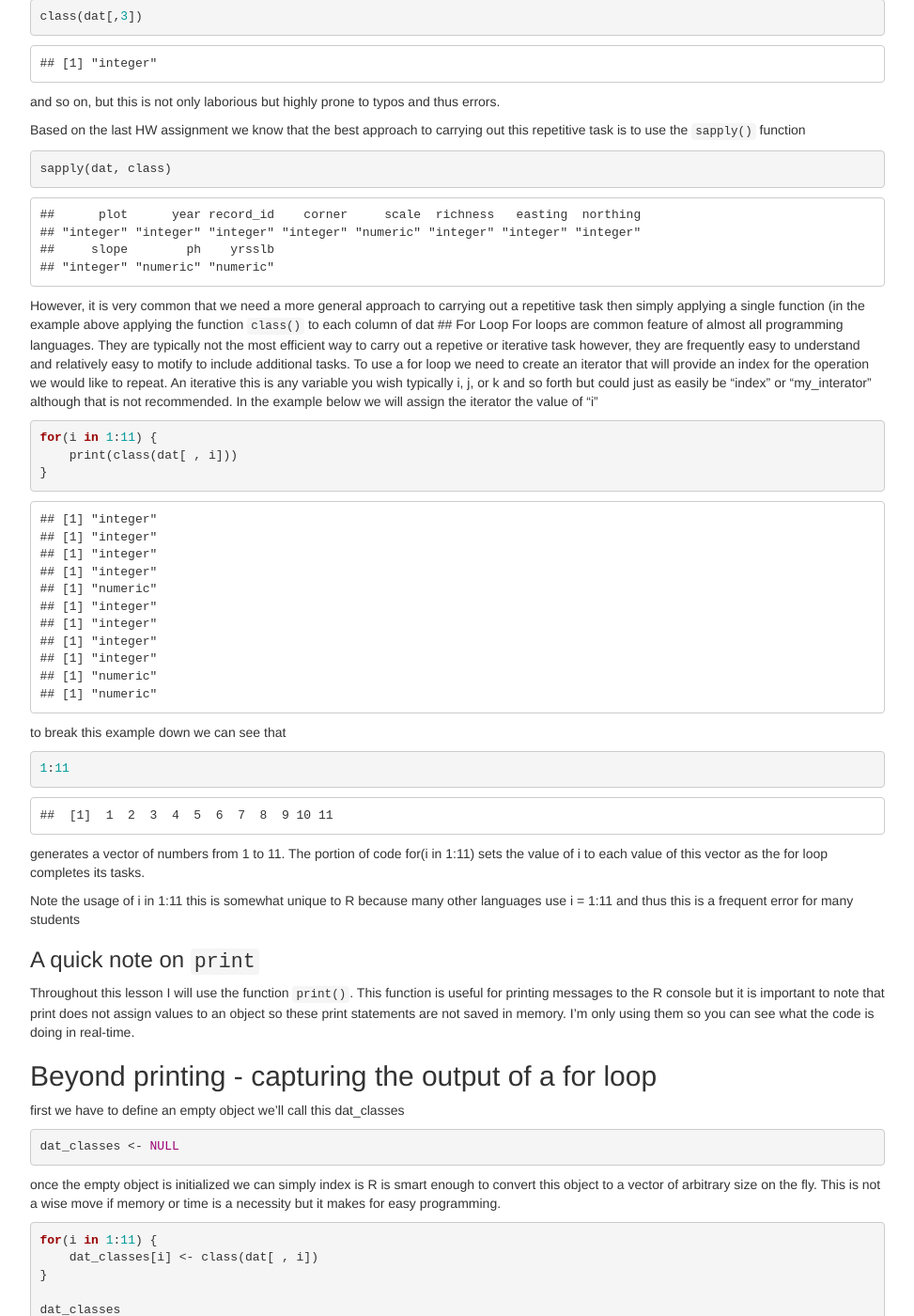
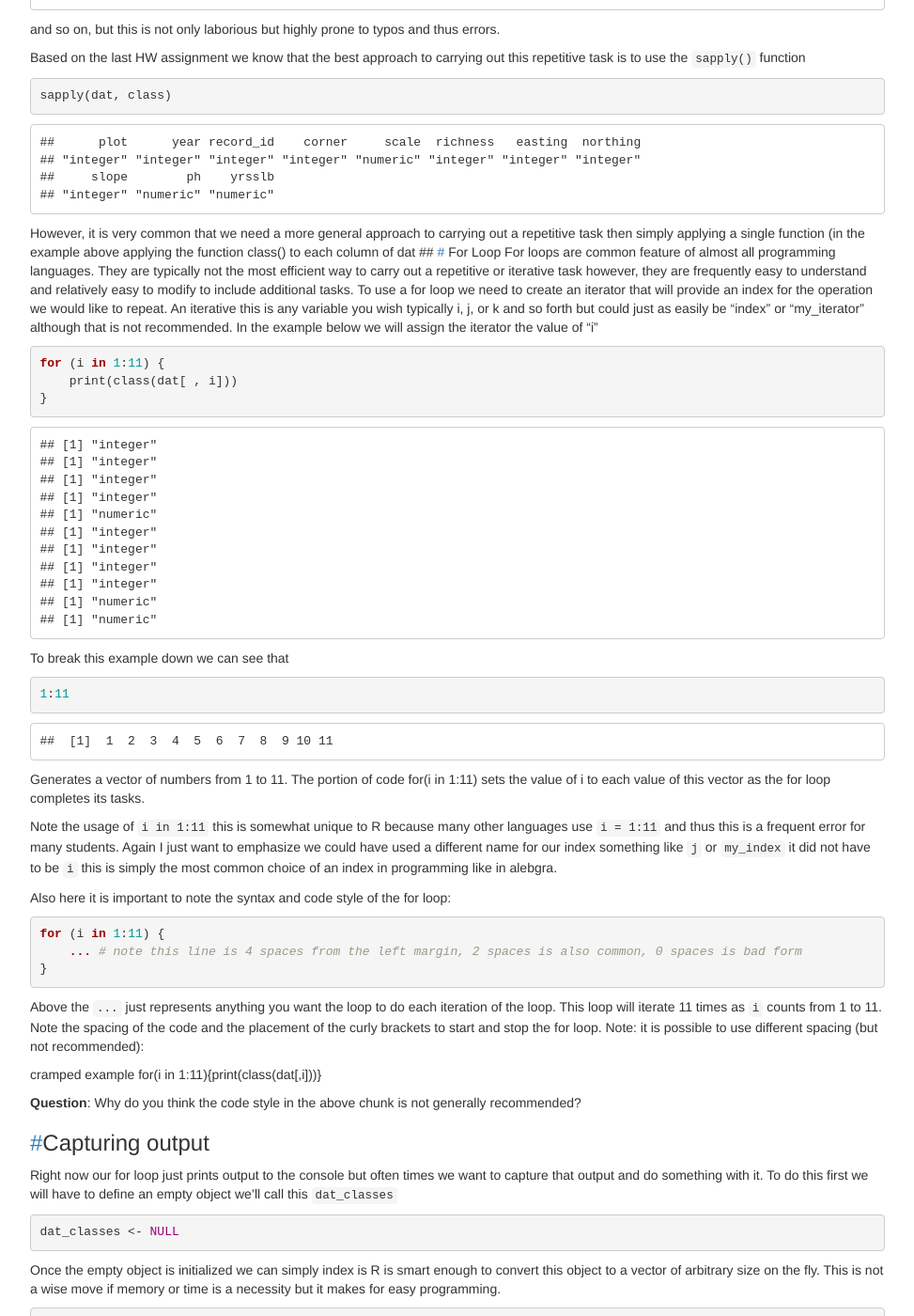
Before and after one commit to dmcglinn/quant_methods, a Jekyll site: the page lessons/R_intermediate.html, which Jekyll copies as it is, in a window 1280 px wide and 1400 px high, scrolled down 1056 px. Shown: the whole window at 94% size, without its empty margins (153-1126 px from the left). Built offline with Jekyll 4.4.1, drawn with Linux system fonts in a browser that asks for light colours; some of the changed text lies outside the part shown.

Commit message:
Make R interemidate lesson .R script inline with the .Rmd file which was much more complete.

```diff
--- a/lessons/R_intermediate.html
+++ b/lessons/R_intermediate.html
@@ -364,7 +364,7 @@ pre code {
 
 <h1 class="title toc-ignore">R intermediate</h1>
 <h4 class="author">Dan McGlinn</h4>
-<h4 class="date">First created on 2015-01-29. Updated on 2023-01-17</h4>
+<h4 class="date">First created on 2015-01-29. Updated on 2023-01-18</h4>
 
 </div>
 
@@ -376,38 +376,29 @@ pre code {
 <div id="lesson-outline" class="section level2">
 <h2>Lesson Outline</h2>
 <ul>
-<li><a href="#rep">Programming for repetitive tasks</a></li>
-<li><a href="#for">For loops</a>
+<li><a href="#rep">Programming for repetitive tasks</a>
 <ul>
+<li><a href="#for">For loops</a></li>
 <li><a href="#cap">Capturing output</a></li>
 <li><a href="#gen">Make loops general</a></li>
-</ul></li>
-<li><a href="#if">If statements</a>
-<ul>
+<li><a href="#if">If statements</a></li>
 <li><a href="#else">Else statements</a></li>
 <li><a href="#nest">Nested operations</a></li>
 <li><a href="#elseif">Else if statements</a></li>
-</ul></li>
 <li><a href="#fun">Define Functions</a></li>
 <li><a href="#debug">Debug Functions</a></li>
 <li><a href="#doc">Document Functions</a></li>
+</ul></li>
 </ul>
-<p>specify that the root directory should be the parent directory of
-where this script is stored this is because this .Rmd file is in
-./quant_methods/lessons and the data file that will be read into is
-located in ./quant_methods/data . If your data file located in the same
-directory as or in a subdirectory of your .Rmd file then you don’t need
-to specify this.</p>
-<pre class="r"><code>knitr::opts_knit$set(root.dir = &#39;../&#39;)</code></pre>
 <p>The goals of this lesson are to increase student’s familiarity with
 the R programming language by discussing how to control program flow and
 use functions read in some data to work with</p>
-<pre class="r"><code>dat &lt;- read.csv(&#39;./data/tgpp.csv&#39;)
-# or equally
-dat &lt;- read.csv(&#39;https://raw.githubusercontent.com/dmcglinn/quant_methods/gh-pages/data/tgpp.csv&#39;)</code></pre>
+<pre class="r"><code>dat &lt;- read.csv(&#39;./data/tgpp.csv&#39;)</code></pre>
+<p>or equally</p>
+<pre class="r"><code>dat &lt;- read.csv(&#39;https://raw.githubusercontent.com/dmcglinn/quant_methods/gh-pages/data/tgpp.csv&#39;)</code></pre>
 </div>
-<div id="programming-for-repetitive-tasks" class="section level2">
-<h2>Programming for repetitive tasks</h2>
+<div id="programming-for-repetive-tasks" class="section level2">
+<h2><a href="#rep" name="rep">#</a> Programming for repetive tasks</h2>
 <p>Frequently in programming you have to carry out repetitive tasks for
 example you might want to know what the class of column of a data.frame
 you could simply write this as</p>
@@ -429,17 +420,18 @@ function</p>
 ## &quot;integer&quot; &quot;numeric&quot; &quot;numeric&quot;</code></pre>
 <p>However, it is very common that we need a more general approach to
 carrying out a repetitive task then simply applying a single function
-(in the example above applying the function <code>class()</code> to each
-column of dat ## For Loop For loops are common feature of almost all
-programming languages. They are typically not the most efficient way to
-carry out a repetive or iterative task however, they are frequently easy
-to understand and relatively easy to motify to include additional tasks.
-To use a for loop we need to create an iterator that will provide an
-index for the operation we would like to repeat. An iterative this is
-any variable you wish typically i, j, or k and so forth but could just
-as easily be “index” or “my_interator” although that is not recommended.
-In the example below we will assign the iterator the value of “i”</p>
-<pre class="r"><code>for(i in 1:11) {
+(in the example above applying the function class() to each column of
+dat ## <a href="#for" name="for">#</a> For Loop For loops are common
+feature of almost all programming languages. They are typically not the
+most efficient way to carry out a repetitive or iterative task however,
+they are frequently easy to understand and relatively easy to modify to
+include additional tasks. To use a for loop we need to create an
+iterator that will provide an index for the operation we would like to
+repeat. An iterative this is any variable you wish typically i, j, or k
+and so forth but could just as easily be “index” or “my_iterator”
+although that is not recommended. In the example below we will assign
+the iterator the value of “i”</p>
+<pre class="r"><code>for (i in 1:11) {
     print(class(dat[ , i]))
 }</code></pre>
 <pre><code>## [1] &quot;integer&quot;
@@ -453,70 +445,86 @@ In the example below we will assign the iterator the value of “i”</p>
 ## [1] &quot;integer&quot;
 ## [1] &quot;numeric&quot;
 ## [1] &quot;numeric&quot;</code></pre>
-<p>to break this example down we can see that</p>
+<p>To break this example down we can see that</p>
 <pre class="r"><code>1:11</code></pre>
 <pre><code>##  [1]  1  2  3  4  5  6  7  8  9 10 11</code></pre>
-<p>generates a vector of numbers from 1 to 11. The portion of code for(i
+<p>Generates a vector of numbers from 1 to 11. The portion of code for(i
 in 1:11) sets the value of i to each value of this vector as the for
 loop completes its tasks.</p>
-<p>Note the usage of i in 1:11 this is somewhat unique to R because many
-other languages use i = 1:11 and thus this is a frequent error for many
-students</p>
-<div id="a-quick-note-on-print" class="section level3">
-<h3>A quick note on <code>print</code></h3>
-<p>Throughout this lesson I will use the function <code>print()</code>.
-This function is useful for printing messages to the R console but it is
-important to note that print does not assign values to an object so
-these print statements are not saved in memory. I’m only using them so
-you can see what the code is doing in real-time.</p>
-</div>
-</div>
-<div id="beyond-printing---capturing-the-output-of-a-for-loop" class="section level2">
-<h2>Beyond printing - capturing the output of a for loop</h2>
-<p>first we have to define an empty object we’ll call this
-dat_classes</p>
+<p>Note the usage of <code>i in 1:11</code> this is somewhat unique to R
+because many other languages use <code>i = 1:11</code> and thus this is
+a frequent error for many students. Again I just want to emphasize we
+could have used a different name for our index something like
+<code>j</code> or <code>my_index</code> it did not have to be
+<code>i</code> this is simply the most common choice of an index in
+programming like in alebgra.</p>
+<p>Also here it is important to note the syntax and code style of the
+for loop:</p>
+<pre class="r"><code>for (i in 1:11) {
+    ... # note this line is 4 spaces from the left margin, 2 spaces is also common, 0 spaces is bad form
+}</code></pre>
+<p>Above the <code>...</code> just represents anything you want the loop
+to do each iteration of the loop. This loop will iterate 11 times as
+<code>i</code> counts from 1 to 11. Note the spacing of the code and the
+placement of the curly brackets to start and stop the for loop. Note: it
+is possible to use different spacing (but not recommended):</p>
+<p>cramped example for(i in 1:11){print(class(dat[,i]))}</p>
+<p><strong>Question</strong>: Why do you think the code style in the
+above chunk is not generally recommended?</p>
+<div id="capturing-output" class="section level3">
+<h3><a href="#cap" name="cap">#</a>Capturing output</h3>
+<p>Right now our for loop just prints output to the console but often
+times we want to capture that output and do something with it. To do
+this first we will have to define an empty object we’ll call this
+<code>dat_classes</code></p>
 <pre class="r"><code>dat_classes &lt;- NULL</code></pre>
-<p>once the empty object is initialized we can simply index is R is
+<p>Once the empty object is initialized we can simply index is R is
 smart enough to convert this object to a vector of arbitrary size on the
 fly. This is not a wise move if memory or time is a necessity but it
 makes for easy programming.</p>
-<pre class="r"><code>for(i in 1:11) {
+<pre class="r"><code>for (i in 1:11) {
   dat_classes[i] &lt;- class(dat[ , i])
 }
 
 dat_classes</code></pre>
 <pre><code>##  [1] &quot;integer&quot; &quot;integer&quot; &quot;integer&quot; &quot;integer&quot; &quot;numeric&quot; &quot;integer&quot; &quot;integer&quot;
 ##  [8] &quot;integer&quot; &quot;integer&quot; &quot;numeric&quot; &quot;numeric&quot;</code></pre>
-<p>Alternatively you can concatenate but the first approach is a bit
+<p>alternatively you can concatenate but the first approach is a bit
 cleaner</p>
-<pre class="r"><code>dat_classes = NULL
-for(i in 1:11) {
+<pre class="r"><code>dat_classes &lt;- NULL
+for (i in 1:11) {
   dat_classes &lt;- c(dat_classes, class(dat[ , i]))
 }</code></pre>
-<p>The gold star approach to this is to set aside exactly how much
+<p>the gold star approach to this is to set aside exactly how much
 memory you will need in your holder variable. In our case this is a
 vector of strings 11 elements long so we can use:</p>
 <pre class="r"><code>dat_classes &lt;- vector(&quot;character&quot;, 11)
-for(i in 1:11) {
+for (i in 1:11) {
   dat_classes[i] &lt;- class(dat[ , i])
 }</code></pre>
 <p>The three approaches above all give the same results but the third
 approach is typically considered best practice and the first approach is
 probably the easiest to read. We’ll use the first approach for the
-reminder of this lesson ## make your loops general in other words you
-don’t want it to break if the number of columns of dat changes</p>
+reminder of this lesson.</p>
+</div>
+<div id="make-your-loops-general" class="section level3">
+<h3><a href="#gen" name="gen">#</a>Make your loops general</h3>
+<p>You don’t want it to break if the number of columns of dat changes so
+you need to write the loop such that it will always count to the
+appropriate number of columns in dat</p>
 <pre class="r"><code>dat_classes &lt;- NULL
-for(i in 1:ncol(dat)) {
+for (i in 1:ncol(dat)) {
   dat_classes[i] &lt;- class(dat[ , i])
 }</code></pre>
 </div>
+</div>
 <div id="if-statements" class="section level2">
-<h2>if statements</h2>
+<h2><a href="#if" name="if">#</a> If statements</h2>
 <p>If statements, like for loops, are a staple of programming. They
 allow the user to specify that a particular task be executed based on a
 logical TRUE / FALSE test.</p>
 <pre class="r"><code>dat_classes &lt;- NULL
-for(i in 1:ncol(dat)) {
+for (i in 1:ncol(dat)) {
   dat_classes[i] &lt;- class(dat[ , i])
   if(dat_classes[i] == &quot;integer&quot;) {
     print(&#39;sweet!&#39;)
@@ -532,13 +540,15 @@ for(i in 1:ncol(dat)) {
 ## [1] &quot;sweet!&quot;</code></pre>
 <p>Note above because this if statement is only a single line it is not
 required that we include the brackets {} however it does make it more
-explicit to a reader what your code is doing ## else statement You can
-use an else clause to specify an alternative task to be carried out if
-the logical test is FALSE.</p>
-<pre class="r"><code>dat_classes = NULL
-for(i in 1:ncol(dat)) {
+explicit to a reader what your code is doing</p>
+<div id="else-statement" class="section level3">
+<h3><a href="#else" name="else">#</a> Else statement</h3>
+<p>You can use an else clause to specify an alternative task to be
+carried out if the logical test is FALSE.</p>
+<pre class="r"><code>dat_classes &lt;- NULL
+for (i in 1:ncol(dat)) {
   dat_classes[i] &lt;- class(dat[ , i])
-    if (dat_classes[i] == &quot;integer&quot;) {
+  if(dat_classes[i] == &quot;integer&quot;) {
     print(&#39;sweet!&#39;)
   }
   else {
@@ -556,18 +566,16 @@ for(i in 1:ncol(dat)) {
 ## [1] &quot;sweet!&quot;
 ## [1] &quot;sour&quot;
 ## [1] &quot;sour&quot;</code></pre>
-</div>
-<div id="nested-ifs" class="section level2">
-<h2>nested ifs</h2>
-<p>You can nest if statements (and for loops) within one another</p>
-<pre class="r"><code>dat_classes = NULL
-for(i in 1:ncol(dat)) {
+<p>###<a href="#nest" name="nest">#</a>Nested statements You can nest if
+statements (and for loops) within one another</p>
+<pre class="r"><code>dat_classes &lt;- NULL
+for (i in 1:ncol(dat)) {
   dat_classes[i] &lt;- class(dat[ , i])
   if (dat_classes[i] == &quot;integer&quot;) {
     print(&#39;sweet!&#39;)
   }
   else {
-        if(dat_classes[i] == &#39;factor&#39;) {
+    if (dat_classes[i] == &#39;factor&#39;) {
       print(&#39;ok&#39;)
     }
     else {
@@ -586,12 +594,15 @@ for(i in 1:ncol(dat)) {
 ## [1] &quot;sweet!&quot;
 ## [1] &quot;sour&quot;
 ## [1] &quot;sour&quot;</code></pre>
-<p>alternatively we can use an else if statement which are sometimes a
-bit easier to read</p>
-<pre class="r"><code>dat_classes = NULL
-for(i in 1:ncol(dat)) {
-    dat_classes[i] = class(dat[ , i])
-    if(dat_classes[i] == &quot;integer&quot;) {
+</div>
+<div id="else-if-statement" class="section level3">
+<h3><a href="#elseif" name="elseif">#</a>Else if statement</h3>
+<p>An alternative to the above syntax is to use an else if statement
+which are sometimes a bit easier to read</p>
+<pre class="r"><code>dat_classes &lt;- NULL
+for (i in 1:ncol(dat)) {
+  dat_classes[i] &lt;- class(dat[ , i])
+  if (dat_classes[i] == &quot;integer&quot;) {
     print(&#39;sweet!&#39;)
   }
   else if (dat_classes[i] == &#39;factor&#39;) {
@@ -612,13 +623,15 @@ for(i in 1:ncol(dat)) {
 ## [1] &quot;sweet!&quot;
 ## [1] &quot;sour&quot;
 ## [1] &quot;sour&quot;</code></pre>
-<p>In one liner situations you can also use the function ifelse()</p>
+<p>In one liner situations you can also use the function
+<code>ifelse()</code></p>
 <pre class="r"><code>x &lt;- 1:10
 ifelse(x &gt; 5 , &#39;sweet!&#39;, &#39;sour!&#39;)</code></pre>
 <pre><code>##  [1] &quot;sour!&quot;  &quot;sour!&quot;  &quot;sour!&quot;  &quot;sour!&quot;  &quot;sour!&quot;  &quot;sweet!&quot; &quot;sweet!&quot; &quot;sweet!&quot;
 ##  [9] &quot;sweet!&quot; &quot;sweet!&quot;</code></pre>
-<pre class="r"><code>for(i in x) {
-    if(i &gt; 5)
+<p>Which produces the same result as:</p>
+<pre class="r"><code>for (i in x) {
+  if (i &gt; 5)
     print(&#39;sweet&#39;)
   else
     print(&#39;sour&#39;)
@@ -634,20 +647,21 @@ ifelse(x &gt; 5 , &#39;sweet!&#39;, &#39;sour!&#39;)</code></pre>
 ## [1] &quot;sweet&quot;
 ## [1] &quot;sweet&quot;</code></pre>
 </div>
-<div id="functions" class="section level2">
-<h2>Functions</h2>
+</div>
+<div id="define-functions" class="section level2">
+<h2><a href="#fun" name="fun">#</a>Define functions</h2>
 <p>Functions are one of the most important objects for unlocking R’s
-power. The provide a way to modularize repetive tasks that we need for
+power. The provide a way to modularize repetitive tasks that we need for
 our analyses. For example we can take the for loop that we wrote above
 which works on the data.frame called “dat” and place it in a function so
 that the same code can work on any data.frame we provide it. Function
 names should be verbs when possible and also avoid other known R
 function names when known.</p>
-<pre class="r"><code>eval_class = function(x) {
-    dat_classes = NULL
-    for(i in 1:ncol(x)) {
-        dat_classes[i] = class(x[ , i])
-        if(dat_classes[i] == &quot;integer&quot;) {
+<pre class="r"><code>eval_class &lt;- function(x) {
+    dat_classes &lt;- NULL
+    for (i in 1:ncol(x)) {
+        dat_classes[i] &lt;- class(x[ , i])
+        if (dat_classes[i] == &quot;integer&quot;) {
             print(&#39;sweet!&#39;)
         }
         else if (dat_classes[i] == &#39;factor&#39;) {
@@ -658,12 +672,9 @@ function names when known.</p>
         }
     }
     return(dat_classes)
-}</code></pre>
-<p>above the only change we have made to our for loop is to substitute
-the object name <code>dat</code> for <code>x</code>. For our function
-<code>eval_class()</code>, <code>x</code> is a variable or argument. we
-can test our function by providing by using dat</p>
-<pre class="r"><code>eval_class(dat)</code></pre>
+}
+
+eval_class(dat)</code></pre>
 <pre><code>## [1] &quot;sweet!&quot;
 ## [1] &quot;sweet!&quot;
 ## [1] &quot;sweet!&quot;
@@ -677,7 +688,12 @@ can test our function by providing by using dat</p>
 ## [1] &quot;sour&quot;</code></pre>
 <pre><code>##  [1] &quot;integer&quot; &quot;integer&quot; &quot;integer&quot; &quot;integer&quot; &quot;numeric&quot; &quot;integer&quot; &quot;integer&quot;
 ##  [8] &quot;integer&quot; &quot;integer&quot; &quot;numeric&quot; &quot;numeric&quot;</code></pre>
-<p>what if <code>dat</code> had twice as many columns</p>
+<p>Above the only change we have made to our for loop is to substitute
+the object name <code>dat</code> for <code>x</code>. For our function
+<code>eval_class()</code>, <code>x</code> is a variable or argument.
+Additionally we added the line <code>return(dat_classes</code> which
+ensures that the object is output by the function</p>
+<p>What if dat had twice as many columns?</p>
 <pre class="r"><code>dbl_dat &lt;- cbind(dat, dat)
 
 eval_class(dbl_dat)</code></pre>
@@ -713,10 +729,10 @@ has to be a data.frame or a matrix object other types should return an
 error with a reasonable explanation</p>
 <pre class="r"><code>eval_class &lt;- function(x) {
     if (class(x) %in% c(&#39;data.frame&#39;, &#39;matrix&#39;)){
-        x_classes = NULL
-        for(i in 1:ncol(x)) {
-            x_classes[i] = class(x[ , i])
-            if(x_classes[i] == &quot;integer&quot;) {
+        x_classes &lt;- NULL
+        for (i in 1:ncol(x)) {
+            x_classes[i] &lt;- class(x[ , i])
+            if (x_classes[i] == &quot;integer&quot;) {
                 print(&#39;sweet!&#39;)
             }
             else if (x_classes[i] == &#39;factor&#39;) {
@@ -732,15 +748,57 @@ error with a reasonable explanation</p>
     }
     return(x_classes)
 }</code></pre>
-<p>now let’s provide the function a vector and have it fail gracefully
-with an informative error message</p>
-<pre class="r"><code>my_vec &lt;- 1:10
-eval_class(my_vec)</code></pre>
-<pre><code>## Error in eval_class(my_vec): x must be either a data.frame or matrix</code></pre>
-<p>debug functions using</p>
-<pre class="r"><code>debug(eval_class)</code></pre>
-<p>you have to turn off the debugger when your done</p>
-<pre class="r"><code>undebug(eval_class)</code></pre>
+<pre class="r"><code>my_obj &lt;- 1:10
+eval_class(my_obj)</code></pre>
+<pre><code>## Error in eval_class(my_obj): x must be either a data.frame or matrix</code></pre>
+</div>
+<div id="debug-functions" class="section level2">
+<h2><a href="#debug" name="debug">#</a>Debug functions</h2>
+<p>To debug your function in R use the functions <code>debug()</code>
+and <code>undebug()</code>. Rstudio has made the debugging experience
+for R users much better than previously. Try out the following lines of
+code</p>
+<pre class="r"><code>debug(eval_class)
+eval_class(dat)
+undebug(eval_class)</code></pre>
+</div>
+<div id="document-functions" class="section level2">
+<h2><a href="#doc" name="doc">#</a>Document functions</h2>
+<p>Documentation is critical particularly when it comes to using
+functions which usually have a least one argument and some type of
+output.</p>
+<p>One best practice to follow when documenting functions is to use
+Roxygen which is a package that helps to build R help files (i.e., .Rd
+files) which are accessed when the function <code>help</code> or
+<code>?</code> is used preceding a function name. Here is a page that
+goes into detail about how to do this: <a href="https://jozef.io/r102-addin-roxytags/" class="uri">https://jozef.io/r102-addin-roxytags/</a>, but for simplity
+here is an example with our function:</p>
+<pre class="r"><code># #&#39; Evaluate the class of each column in a matrix or data.frame
+# #&#39;
+# #&#39; @param x a matrix or data.frame
+# #&#39; @return a vector of strings that indicates the class of each column of `x`
+# #&#39;
+# #&#39; @export
+# #&#39; @examples
+# #&#39; eval_class(cars)
+eval_class &lt;- function(x) {
+  if (class(x) %in% c(&#39;data.frame&#39;, &#39;matrix&#39;)){
+    x_classes &lt;- NULL
+    for (i in 1:ncol(x)) {
+      x_classes[i] &lt;- class(x[ , i])
+    }
+  }
+  else {
+    stop(&#39;x must be either a data.frame or matrix&#39;)
+  }
+  return(x_classes)
+}</code></pre>
+<p>Note above you would remove the preceeding <code>#</code> from each
+line of documentation I had to include that here because R spin uses
+<code>#+</code> to identify formatted text.</p>
+<p>This provides a nice format that is easily understandable by a human,
+and if you ever decide to package your function this can can now be used
+to generate a help file for your function. Learn more at <a href="https://roxygen2.r-lib.org/articles/roxygen2.html" class="uri">https://roxygen2.r-lib.org/articles/roxygen2.html</a></p>
 </div>
 
 
```
Also changed, not shown: 1 other file. Lines whose indentation alone changed are shown as unchanged.
